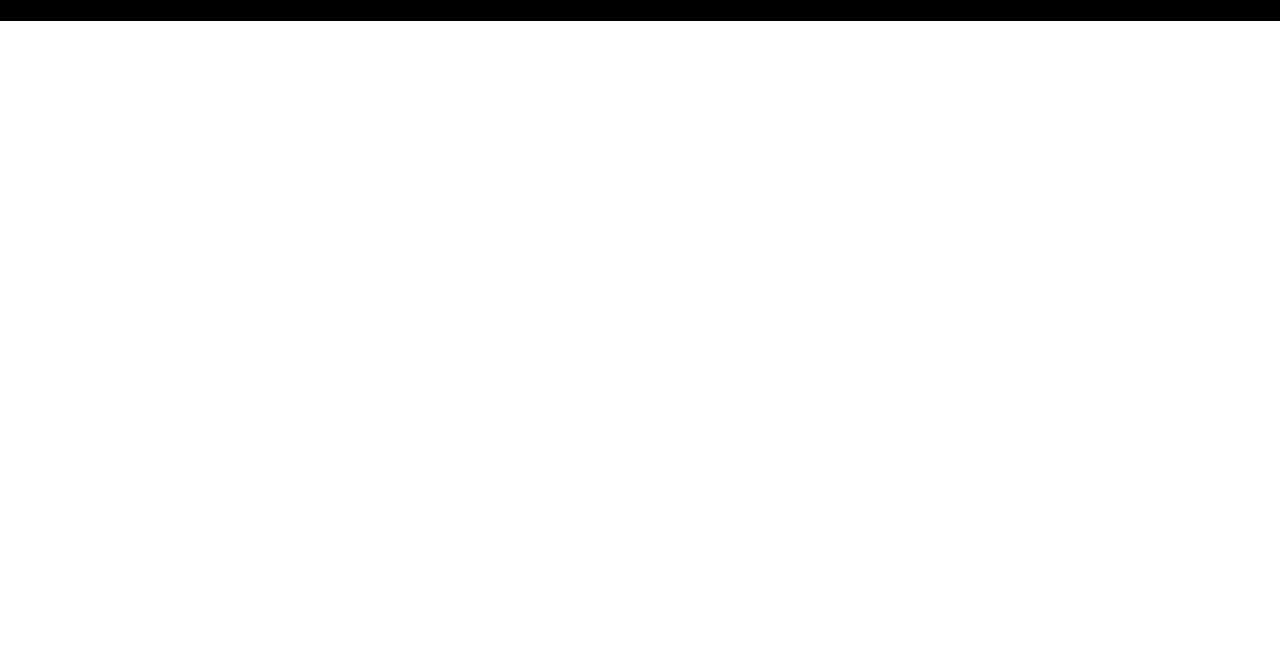
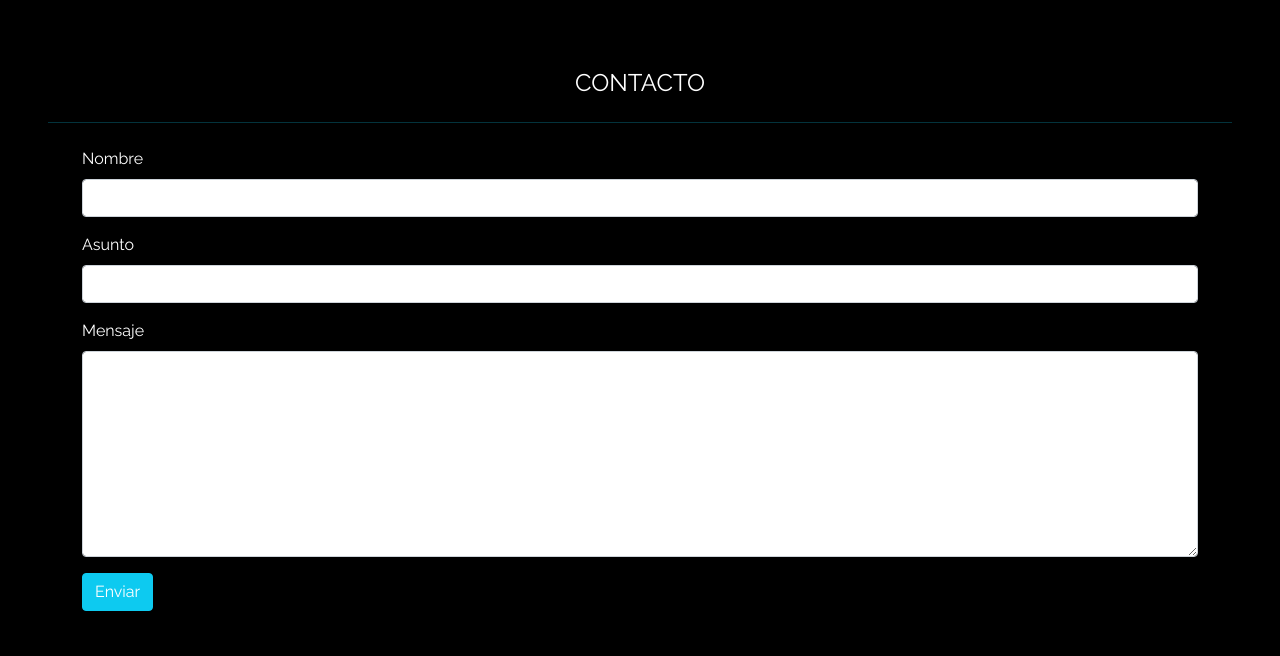
Before and after one commit to Jam35B/mis-proyectos, a plain HTML site: page viajeChile/index.html in a window 1280 px wide. Shown: the part 1829-2485 px from the top of the page. Before the commit the page ends 1850 px from the top, so only its background shows below. Drawn offline with nearby package versions, Linux system fonts and the light colour scheme.

Commit message:
Update index.html

```diff
--- a/viajeChile/index.html
+++ b/viajeChile/index.html
@@ -204,6 +204,31 @@
     </div>
   </section>
 
+  <section class="py-5 bg-black" id="contacto">
+    <div class="mx-5">
+      <h4 class="text-center mx-5 mb-4">Contacto</h4>
+      <hr class="bg-info mb-4 text-center" />
+
+      <form class="container">
+        <div class="mb-3">
+          <label class="form-label">Nombre</label>
+          <input type="email" class="form-control" aria-describedby="emailHelp">
+        </div>
+        <div class="mb-3">
+          <label class="form-label">Asunto</label>
+          <input type="email" class="form-control" aria-describedby="emailHelp">
+        </div>
+        <div class="mb-3">
+          <label class="form-label">Mensaje</label>
+          <textarea class="form-control" rows="8"></textarea>
+        </div>
+
+        <button type="submit" class="btn btn-info text-white">Enviar</button>
+      </form>
+    </div>
+
+  </section>
+
 
 
   <script src="https://code.jquery.com/jquery-3.6.0.js" integrity="sha256-H+K7U5CnXl1h5ywQfKtSj8PCmoN9aaq30gDh27Xc0jk="
```
